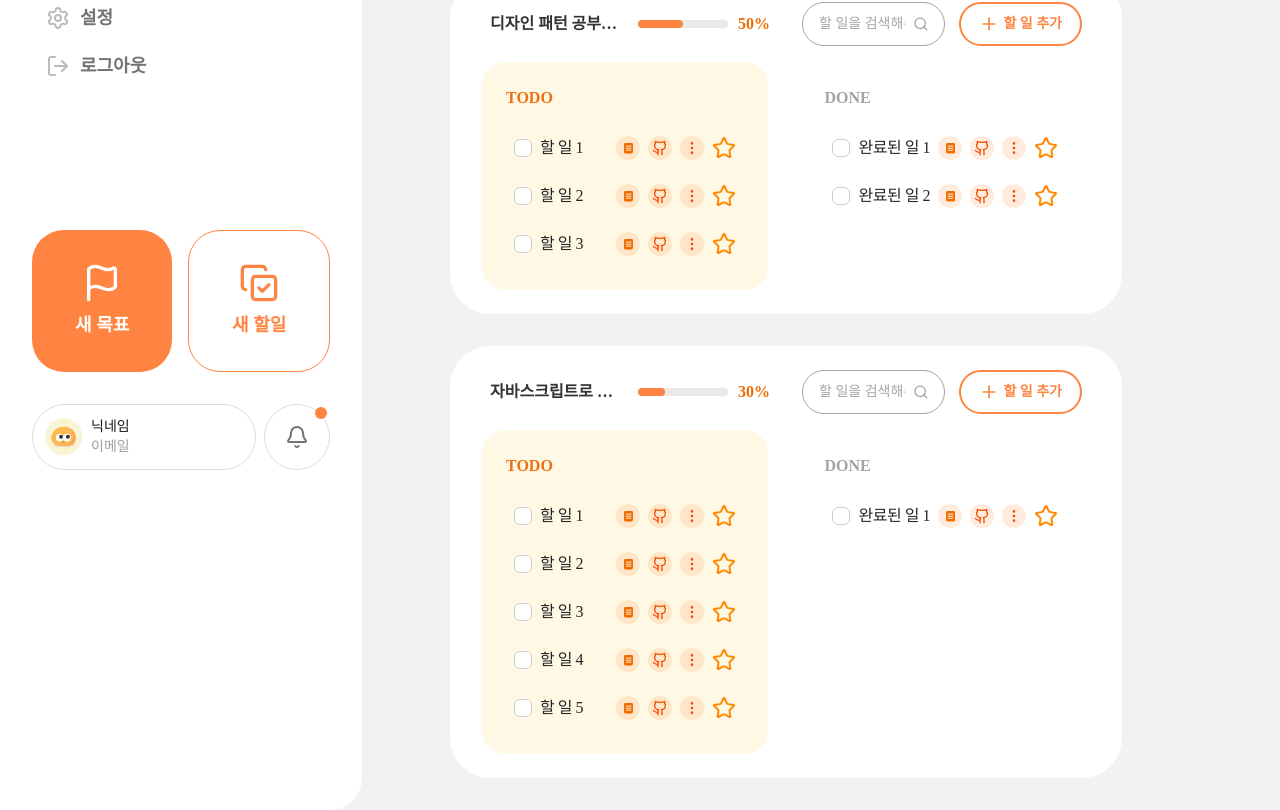
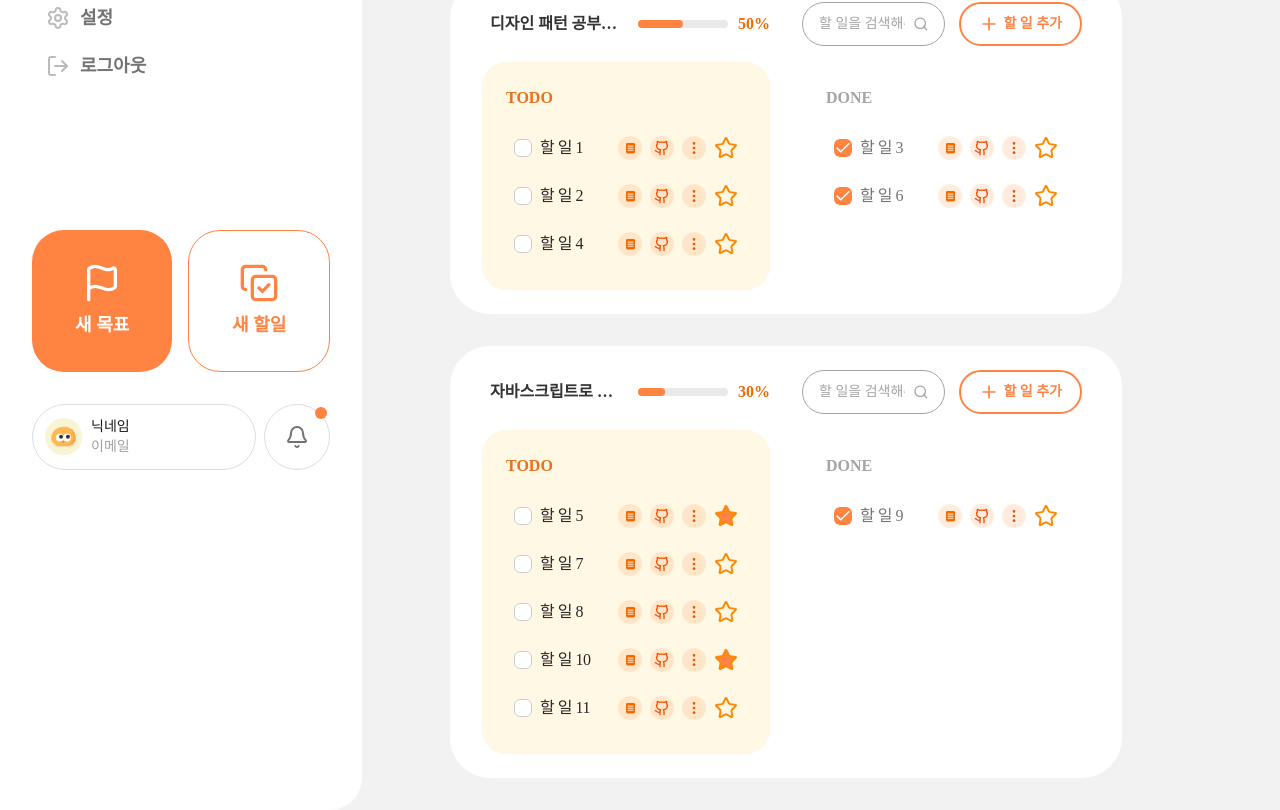
Before and after one commit to slidtodo/frontend, a Next.js app: page /dashboard in a window 1280 px wide. Shown: the part 534-1344 px from the top of the page. Built offline with nearby package versions, Linux system fonts and the light colour scheme.

Commit message:
fix: goalMockData - mockTodoItems으로 수정

```diff
--- a/src/features/dashboard/allTodo/components/AllTodoContent/mock.ts
+++ b/src/features/dashboard/allTodo/components/AllTodoContent/mock.ts
@@ -18,6 +18,7 @@ export const mockTodoItems: TodoItem[] = Array.from({ length: 30 }, (_, i) => {
     dueDate: new Date(Date.now() + id * 24 * 60 * 60 * 1000).toISOString(),
     createdAt: new Date().toISOString(),
     updatedAt: new Date().toISOString(),
+    favorite: id % 5 === 0,
     goal: {
       id: 1,
       title: '자바스크립트로 웹 서비스 만들기',
--- a/src/features/dashboard/components/DashBoardDetail/index.tsx
+++ b/src/features/dashboard/components/DashBoardDetail/index.tsx
@@ -7,6 +7,7 @@ import PageSubTitle from '@/shared/components/PageSubTitle';
 import GoalBox from '../GoalBox';
 
 import { goalMockData } from './mock';
+
 export default function DashboardDetail() {
   return (
     <section>
--- a/src/features/dashboard/components/DashBoardDetail/mock.ts
+++ b/src/features/dashboard/components/DashBoardDetail/mock.ts
@@ -1,37 +1,19 @@
+import { mockTodoItems } from '../../allTodo/components/AllTodoContent/mock';
+
 // TODO: 목데이터는 삭제예정
 export const goalMockData = [
   {
     id: 1,
     title: '디자인 패턴 공부하기',
-    description: '목표 1에 대한 설명입니다.',
     progress: 50,
-    todoList: [
-      { id: 1, title: '할 일 1', isCompleted: true, star: true },
-      { id: 2, title: '할 일 2', isCompleted: false, star: false },
-      { id: 3, title: '할 일 3', isCompleted: false, star: false },
-    ],
-    doneList: [
-      { id: 1, title: '완료된 일 1', star: true },
-      { id: 2, title: '완료된 일 2', star: false },
-    ],
+    todoList: mockTodoItems.filter((item) => !item.done).slice(0, 3),
+    doneList: mockTodoItems.filter((item) => item.done).slice(0, 2),
   },
   {
     id: 2,
     title: '자바스크립트로 웹 서비스 만들기',
-    description: '목표 2에 대한 설명입니다.',
     progress: 30,
-    todoList: [
-      { id: 1, title: '할 일 1', isCompleted: false, star: false },
-      { id: 2, title: '할 일 2', isCompleted: false, star: false },
-      { id: 3, title: '할 일 3', isCompleted: false, star: false },
-      { id: 4, title: '할 일 4', isCompleted: false, star: false },
-      { id: 5, title: '할 일 5', isCompleted: false, star: false },
-      { id: 6, title: '할 일 1', isCompleted: false, star: false },
-      { id: 7, title: '할 일 2', isCompleted: false, star: false },
-      { id: 8, title: '할 일 3', isCompleted: false, star: false },
-      { id: 9, title: '할 일 4', isCompleted: false, star: false },
-      { id: 10, title: '할 일 5', isCompleted: false, star: false },
-    ],
-    doneList: [{ id: 1, title: '완료된 일 1', star: true }],
+    todoList: mockTodoItems.filter((item) => !item.done).slice(3, 13),
+    doneList: mockTodoItems.filter((item) => item.done).slice(2, 3),
   },
 ];
```
